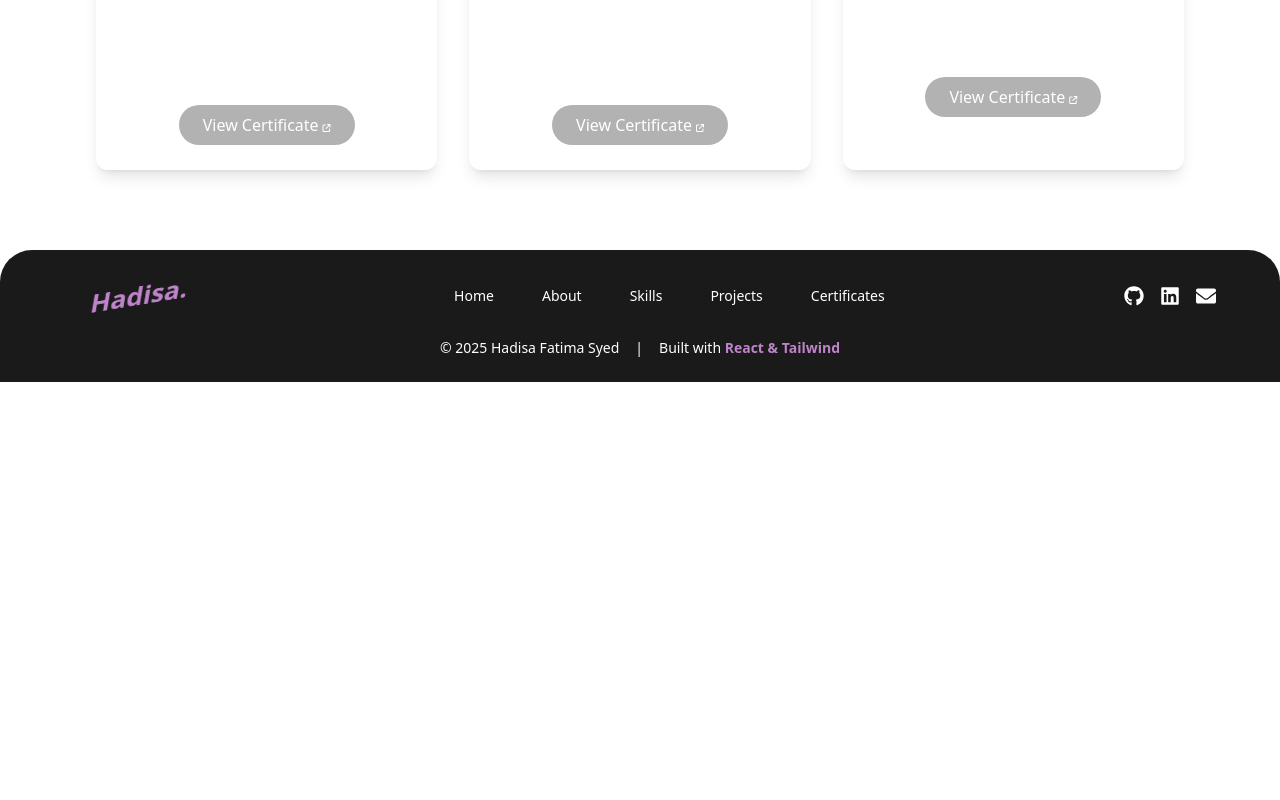
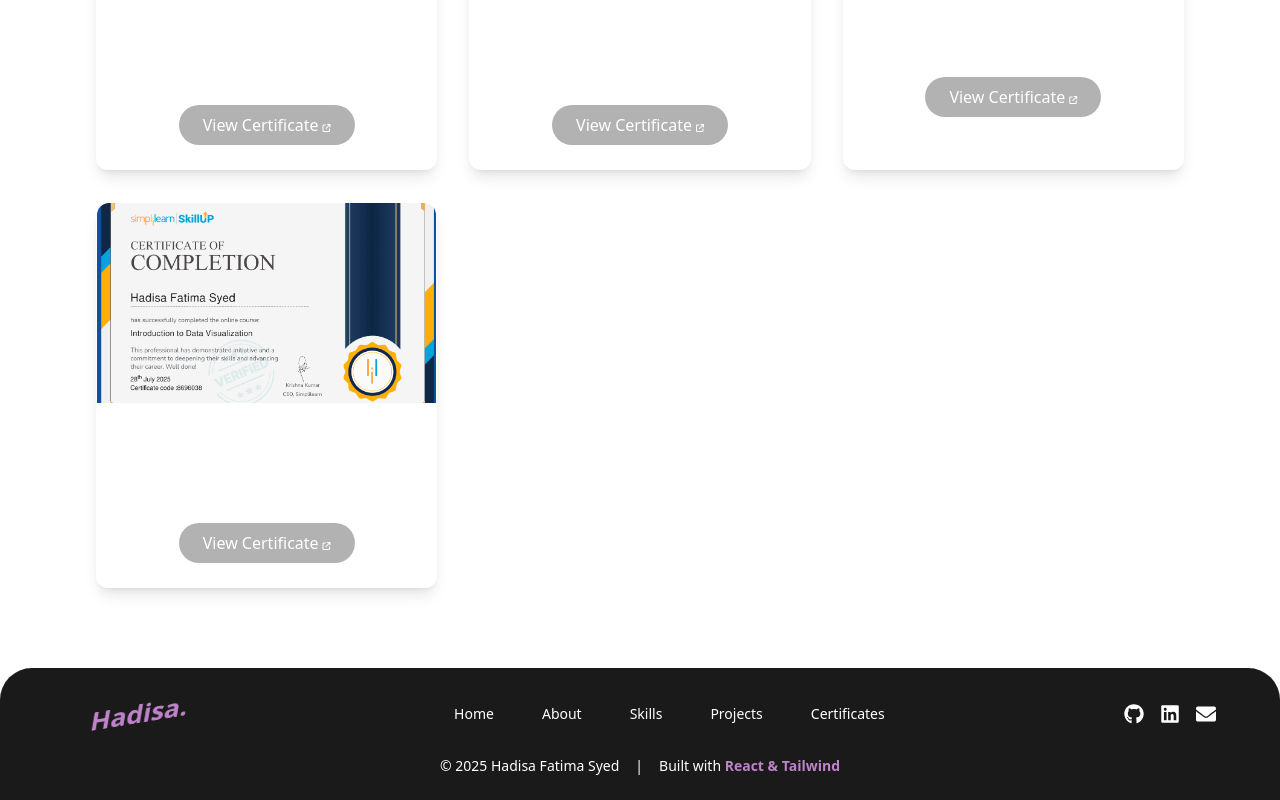
Before and after one commit to hadisafatima/Portfolio, a React (Vite) app: page / in a window 1280 px wide. Shown: the part 5899-6699 px from the top of the page. Before the commit the page ends 6281 px from the top, so only its background shows below. Built offline with nearby package versions, Linux system fonts and the light colour scheme.

Commit message:
Added Simplilearn Certification

```diff
--- a/src/App.jsx
+++ b/src/App.jsx
@@ -143,6 +143,12 @@ const certificates = [
     issuer: "Coursera . Google",
     Dated: "17 June, 2025",
     image: `${import.meta.env.BASE_URL}Analyze_Data_to_Answer_Questions.png`,
+  },
+  {
+    title: "Intoduction to Data Visualization",
+    issuer: "Simplilearn",
+    Dated: "28 July, 2025",
+    image: `${import.meta.env.BASE_URL}Data_Visualization_course_certificate_by_Simplilearn.png`,
   },
 ];
 
```
Also changed, not shown: public/Data_Visualization_course_certificate_by_Simplilearn.png (added), 1 other file (tests, documents, lock files or other folders).
